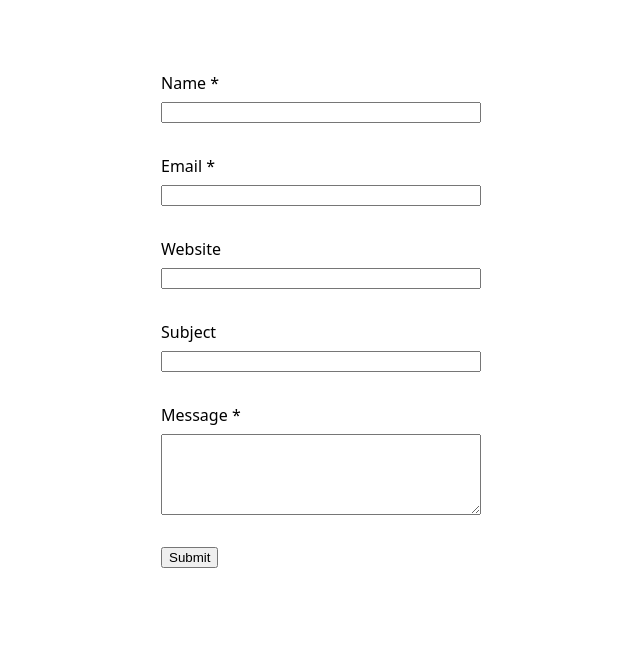
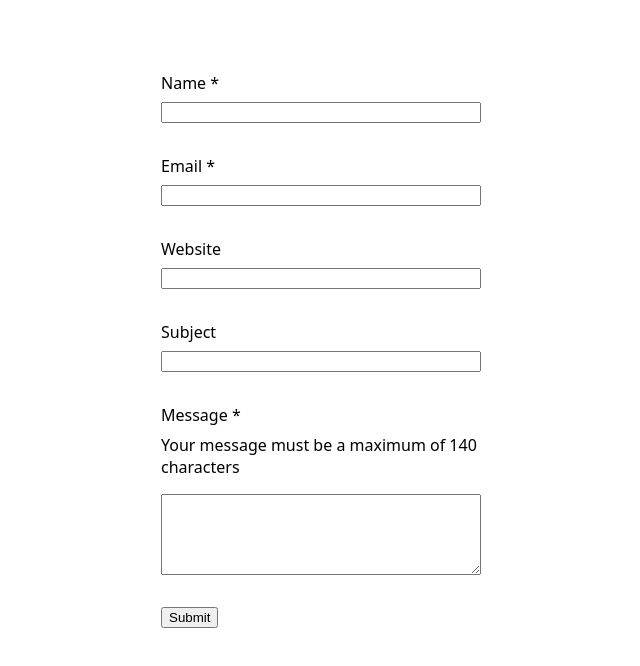
Before and after one commit to georgiaewhitney/form-validation-challenge, a website: page challenge/index.html in a window 1280 px wide. Shown: the whole page, without its empty margins (319-959 px from the left). Drawn offline with Linux system fonts and the light colour scheme.

Commit message:
challenge 3 - passed

```diff
--- a/challenge/index.html
+++ b/challenge/index.html
@@ -31,7 +31,8 @@
         >message
         <span aria-hidden="true">*</span>
       </label>
-      <textarea id="message" rows="5" required></textarea>
+      <p id="message-help">Your message must be a maximum of 140 characters</p>
+      <textarea id="message" rows="5" required maxlength="140" aria-describedby="message-help"></textarea>
 
       <button>Submit</button>
     </form>
```
